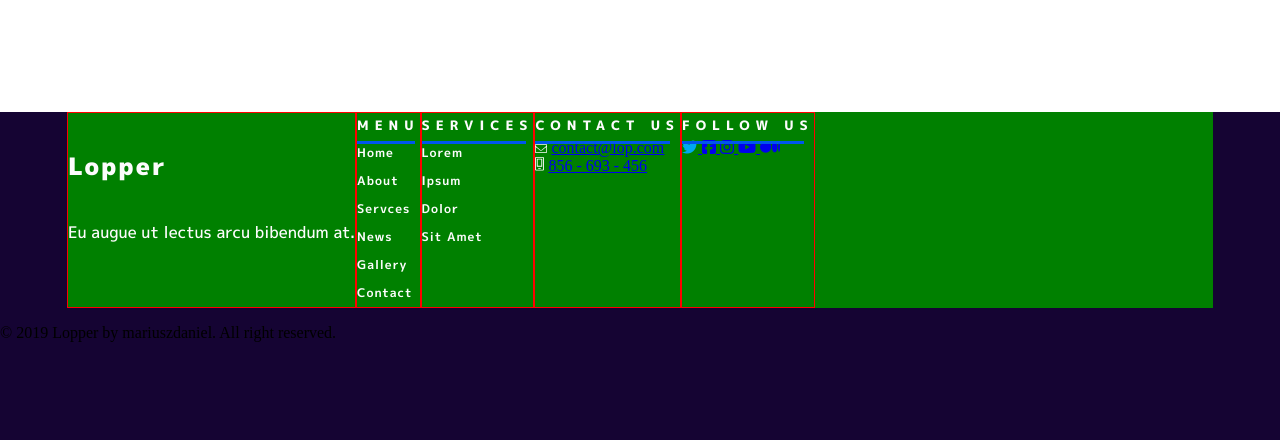
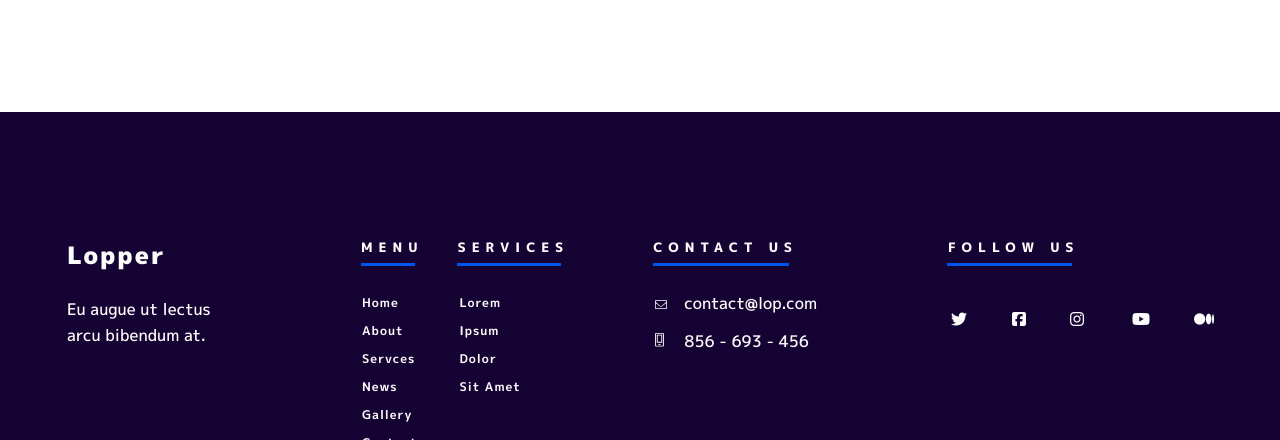
Before and after one commit to AlexOpanasenkov/Looper_Team_01_Opanasenkov, a plain HTML site: page index.html in a window 1280 px wide. Shown: the part 3519-3959 px from the top of the page. Drawn offline with Linux system fonts and the light colour scheme.

Commit message:
footer end

```diff
--- a/styles.css
+++ b/styles.css
@@ -409,17 +409,20 @@ footer {
     display: flex;
     width: 1146px;
     margin: 0 auto;
-    background: green;
+    margin-bottom: 68px;
 }
+
 .footer__wrapper_logo {
-
-    border: 1px solid red;
+    width: 150px;
+    padding-top: 90px;
+    margin-right: 143px;
 }
 
 .footer__wrapper_logo-title {
     font: 900 24px/43px 'Mplus 1p', arial, helvetica, sans-serif;
     color: #FCFCFC;
     letter-spacing: 2px;
+    margin-bottom: 20px;
 }
 
 .footer__wrapper_logo-subtitle {
@@ -437,9 +440,21 @@ footer {
 .footer__wrapper__nav-follow-us {
     display: flex;
     flex-direction: column;
-    border: 1px solid red;
+    padding-top: 123px;
+    padding-left: 1px;
 }
 
+.footer__wrapper__nav-menu {
+    margin-right: 33px;
+}
+
+.footer__wrapper__nav-services {
+    margin-right: 83px;
+}
+
+.footer__wrapper__nav-contact-us {
+    margin-right: 129px;
+}
 .footer__wrapper__nav-menu_menu-activ,
 .footer__wrapper__nav-services_services-activ,
 .footer__wrapper__nav-contact-us_nav-contact-us-activ,
@@ -449,6 +464,7 @@ footer {
     letter-spacing: 6px;
     text-transform: uppercase;
     text-decoration: none;
+    margin-bottom: 28px;
     color:#FCFCFC;
 }
 
@@ -461,10 +477,32 @@ footer {
     left: 0;
     display: block;
     content: '';
-    width: 93%;
+    width: 86%;
     height: 3px;
     background: #0056ec;
     transition: opacity 0.5s;
+}
+
+.footer__wrapper__nav-services_services-activ::after {
+    width: 93%;
+}
+
+.footer__wrapper__nav-contact-us_nav-contact-us-activ::after {
+    width: 93%;
+}
+
+.footer__wrapper__nav-contact-us_nav-contact-us-activ::after {
+    width: 83%;
+}
+
+.footer__wrapper__nav-follow-us_nav-follow-us-activ::after {
+    width: 47%;
+}
+
+.footer__wrapper__nav-contact-us,
+.footer__wrapper__nav-follow-us_nav-follow-us-activ {
+    padding-left: 1px;
+    margin-bottom: 50px;
 }
 
 .footer__wrapper__nav-menu_ul,
@@ -472,9 +510,91 @@ footer {
     font: 700 12px/28px 'Mplus 1p', arial, helvetica, sans-serif;
     letter-spacing: 1px;
     text-decoration: none;
+    padding-left: 1px;
     color:#FCFCFC;
 }
 
+.footer__wrapper__nav-contact-us__contact-us-email {
+    padding-top: 2px;
+    margin-bottom: 12px;
+}
+
+.footer__wrapper__nav-contact-us__contact-us-email_letter {
+    margin-top: 4px;
+    margin-right: 12px;
+    letter-spacing: 2.2px;
+    padding-left: 2px;
+}
+
+.footer__wrapper__nav-contact-us__contact-us-email_email {
+    font: 400 16px/26px 'Mplus 1p', arial, helvetica, sans-serif;
+    text-decoration: none;
+    padding-left: 1px;
+    color:#FCFCFC;
+}
+
+.footer__wrapper__nav-services_ul {
+    padding-left: 2px;
+}
+
+.footer__wrapper__nav-contact-us__contact-us-email_tel {
+    margin-top: 4px;
+    margin-right: 15px;
+    padding-left: 2px;
+}
+
+.footer__wrapper__nav-contact-us__contact-us-email_email_number {
+    font: 400 16px/26px 'Mplus 1p', arial, helvetica, sans-serif;
+    text-decoration: none;
+    padding-left: 1px;
+    color:#FCFCFC;
+}
+
+.footer__wrapper__nav-follow-us_social {
+    display: flex;
+}
+
+.footer__wrapper__nav-follow-us_social_twitter {
+    margin-right: 43px;
+    padding-left: 4px;
+}
+
+.footer__wrapper__nav-follow-us_social_facebook {
+    margin-right: 40px;
+}
+
+.fab,
+.fa-facebook-square {
+    width: 18px;
+    height: 18px;
+    color: #FCFCFC;
+}
+
+.footer__wrapper__nav-follow-us_social_insagram {
+    margin-right: 36px;
+}
+
+.fa-instagram {
+    width: 26px;
+    height: 18px;
+    color: #FCFCFC;
+}
+
+.footer__wrapper__nav-follow-us_social_youtube {
+    margin-right: 36px;
+}
+
+.fa-youtube {
+    width: 26px;
+    height: 18px;
+    color: #FCFCFC;
+}
+
+.footer__wrapper_copywriter {
+    font: 400 11.7px/19.11px 'Mplus 1p', arial, helvetica, sans-serif;
+    color: #FCFCFC;
+    margin-left: 440px;
+}
 
 /* .logo__circle {
     transform: translateY(-50%);
```
